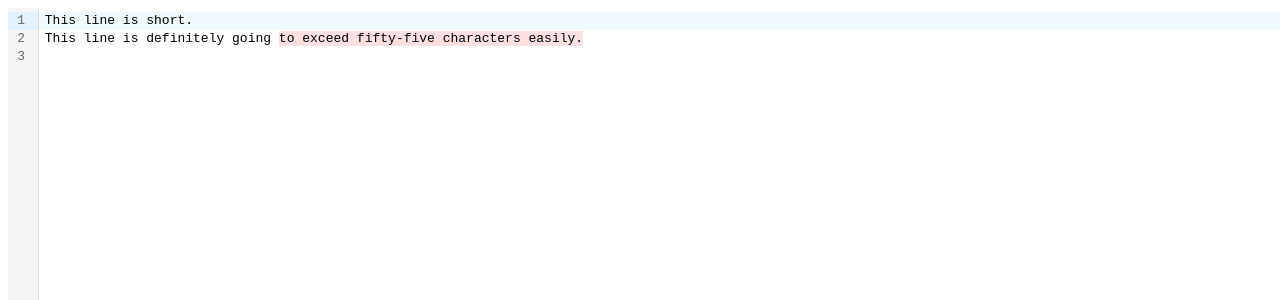
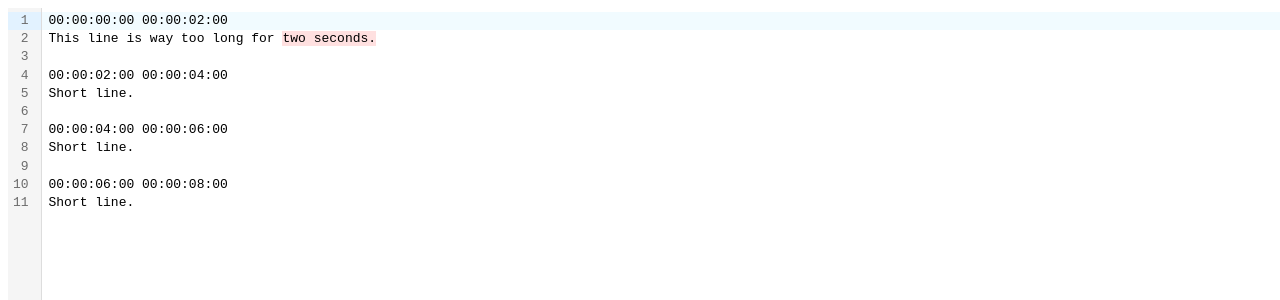
Before and after one commit to weiying-chen/sub, a React (Vite) app: page / in a window 1280 px wide. Shown: the top 300 px of the page. Built offline with nearby package versions, Linux system fonts and the light colour scheme.

Commit message:
Add CPS rule

```diff
--- a/src/App.tsx
+++ b/src/App.tsx
@@ -1,4 +1,4 @@
-import { useMemo, useState } from 'react'
+import { useEffect, useMemo, useState } from 'react'
 import CodeMirror from '@uiw/react-codemirror'
 
 import { analyzeLines } from './analysis/analyzeLines'
@@ -8,16 +8,36 @@ import { violationsDecorations } from './cm/violationsDecorations'
 
 export default function App() {
   const [value, setValue] = useState(
-    'This line is short.\n' +
-      'This line is definitely going to exceed fifty-five characters easily.\n'
+    [
+      '00:00:00:00\t00:00:02:00\t',
+      'This line is way too long for two seconds.',
+      '',
+      '00:00:02:00\t00:00:04:00\t',
+      'Short line.',
+      '',
+      '00:00:04:00\t00:00:06:00\t',
+      // same text + contiguous timing to test your merge logic:
+      'Short line.',
+      '',
+      '00:00:06:00\t00:00:08:00\t',
+      'Short line.',
+    ].join('\n')
   )
 
   const violations = useMemo(() => {
     return analyzeLines(value, [
       maxCharsRule(30),
-      cpsRule(), // stub for now
+      cpsRule(), // now should return CPS entries for timestamp blocks
     ])
   }, [value])
+
+  const cpsViolations = useMemo(() => {
+    return violations.filter((v) => v.type === 'CPS')
+  }, [violations])
+
+  useEffect(() => {
+    console.log('CPS violations:', cpsViolations)
+  }, [cpsViolations])
 
   const extensions = useMemo(() => {
     return [violationsDecorations(violations)]
--- a/src/analysis/analyzeLines.ts
+++ b/src/analysis/analyzeLines.ts
@@ -1,15 +1,21 @@
 import type { Rule, Violation } from './types'
 
-export function analyzeLines(
-  text: string,
-  rules: Rule[]
-): Violation[] {
+export function analyzeLines(text: string, rules: Rule[]): Violation[] {
   const lines = text.split('\n')
   const violations: Violation[] = []
 
+  const getLine = (index: number) => lines[index]
+
   lines.forEach((line, lineIndex) => {
+    const ctx = {
+      line,
+      lineIndex,
+      lines,
+      getLine,
+    }
+
     for (const rule of rules) {
-      violations.push(...rule({ line, lineIndex }))
+      violations.push(...rule(ctx))
     }
   })
 
--- a/src/analysis/cpsRule.ts
+++ b/src/analysis/cpsRule.ts
@@ -1,8 +1,136 @@
-import type { Rule } from './types'
+import type { Rule, CPSViolation } from './types'
 
-export function cpsRule(): Rule {
-  return ({ line, lineIndex }) => {
-    // TODO: implement CPS logic
-    return []
+const FPS = 30
+const MAX_CPS_DEFAULT = 17
+
+const TIME_RE = /^(?<h>\d{2}):(?<m>\d{2}):(?<s>\d{2}):(?<f>\d{2})$/
+const TSV_RE =
+  /^(?<start>\d{2}:\d{2}:\d{2}:\d{2})\t+(?<end>\d{2}:\d{2}:\d{2}:\d{2})\t+.*$/
+
+function parseTimecodeToFrames(tc: string): number | null {
+  const m = tc.trim().match(TIME_RE)
+  if (!m || !m.groups) return null
+
+  const h = Number(m.groups.h)
+  const mn = Number(m.groups.m)
+  const s = Number(m.groups.s)
+  const f = Number(m.groups.f)
+
+  if (!Number.isFinite(h) || !Number.isFinite(mn) ||
+      !Number.isFinite(s) || !Number.isFinite(f)) return null
+  if (f < 0 || f >= FPS) return null
+
+  return h * 108000 + mn * 1800 + s * 30 + f
+}
+
+function findNextNonEmptyLineIndex(
+  lines: string[],
+  fromIndexExclusive: number
+): number | null {
+  for (let i = fromIndexExclusive + 1; i < lines.length; i++) {
+    if (lines[i]?.trim() !== '') return i
+  }
+  return null
+}
+
+type Block = {
+  tsLineIndex: number
+  englishLineIndex: number
+  text: string
+  startFrames: number
+  endFrames: number
+}
+
+function parseBlockAt(lines: string[], tsLineIndex: number): Block | null {
+  const tsLine = lines[tsLineIndex]
+  if (!tsLine) return null
+
+  const m = tsLine.match(TSV_RE)
+  if (!m?.groups) return null
+
+  const start = parseTimecodeToFrames(m.groups.start)
+  const end = parseTimecodeToFrames(m.groups.end)
+  if (start == null || end == null || end < start) return null
+
+  const englishLineIndex =
+    findNextNonEmptyLineIndex(lines, tsLineIndex)
+  if (englishLineIndex == null) return null
+
+  const text = lines[englishLineIndex]
+  if (!text || text.trim() === '') return null
+
+  return {
+    tsLineIndex,
+    englishLineIndex,
+    text,
+    startFrames: start,
+    endFrames: end,
   }
 }
+
+export function cpsRule(
+  maxCps: number = MAX_CPS_DEFAULT
+): Rule {
+  return ({ lineIndex, lines }) => {
+    const cur = parseBlockAt(lines, lineIndex)
+    if (!cur) return []
+
+    // skip if continuation of identical previous block
+    for (let i = cur.tsLineIndex - 1; i >= 0; i--) {
+      const prev = parseBlockAt(lines, i)
+      if (!prev) continue
+      if (
+        prev.text === cur.text &&
+        prev.endFrames === cur.startFrames
+      ) return []
+      break
+    }
+
+    // merge forward
+    let mergedStart = cur.startFrames
+    let mergedEnd = cur.endFrames
+    let scan = cur.tsLineIndex
+
+    while (true) {
+      let nextTs: number | null = null
+      for (let j = scan + 1; j < lines.length; j++) {
+        if (TSV_RE.test(lines[j] ?? '')) {
+          nextTs = j
+          break
+        }
+      }
+      if (nextTs == null) break
+
+      const next = parseBlockAt(lines, nextTs)
+      if (
+        next &&
+        next.text === cur.text &&
+        next.startFrames === mergedEnd
+      ) {
+        mergedEnd = next.endFrames
+        scan = next.tsLineIndex
+        continue
+      }
+      break
+    }
+
+    const durationFrames = mergedEnd - mergedStart
+    const charCount = cur.text.length
+    const cps =
+      durationFrames === 0
+        ? Infinity
+        : (charCount * FPS) / durationFrames
+
+    const v: CPSViolation = {
+      type: 'CPS',
+      lineIndex: cur.englishLineIndex,
+      text: cur.text,
+      cps,
+      maxCps,
+      durationFrames,
+      charCount,
+    }
+
+    return [v]
+  }
+}
```
Also changed, not shown: src/analysis/types.ts (+7 -3 lines).
